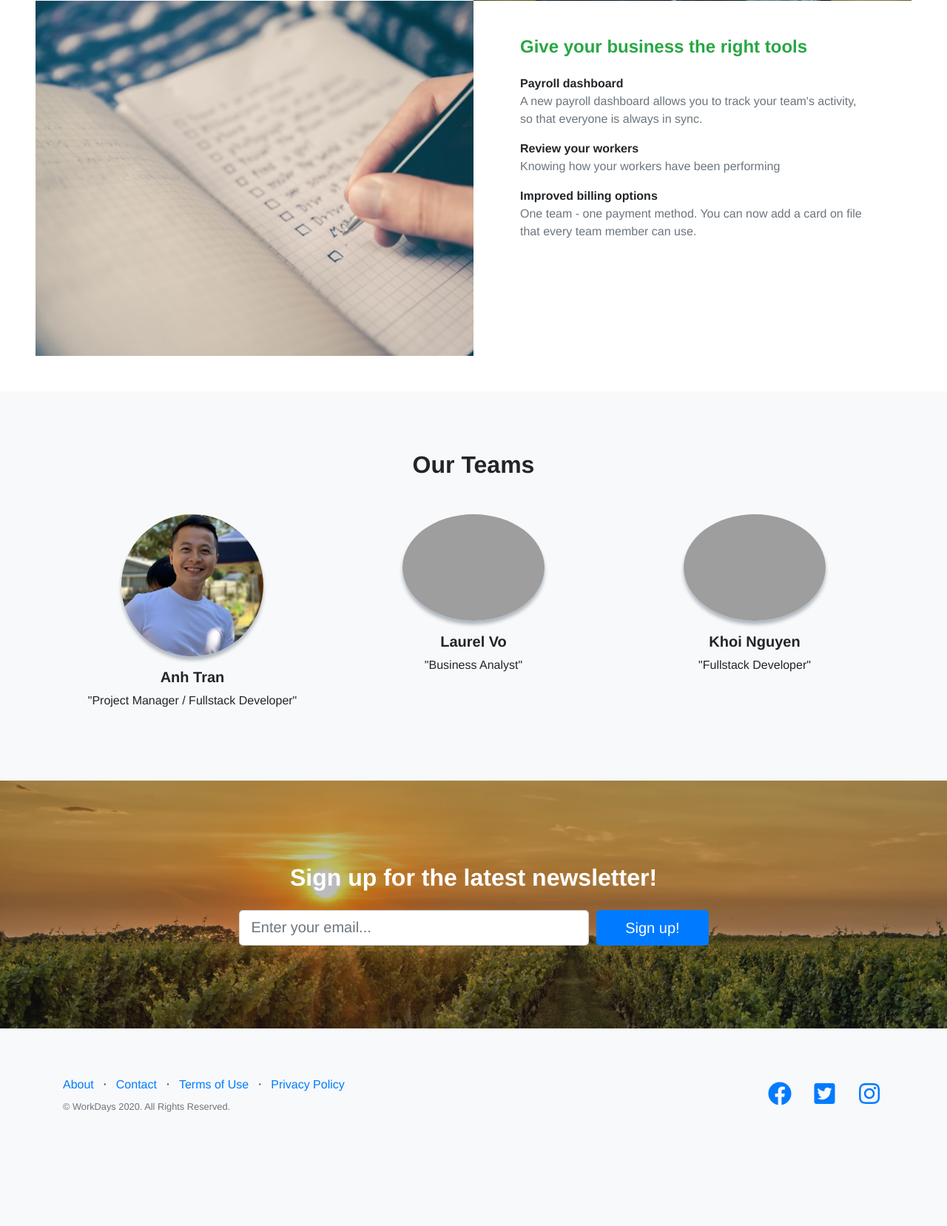
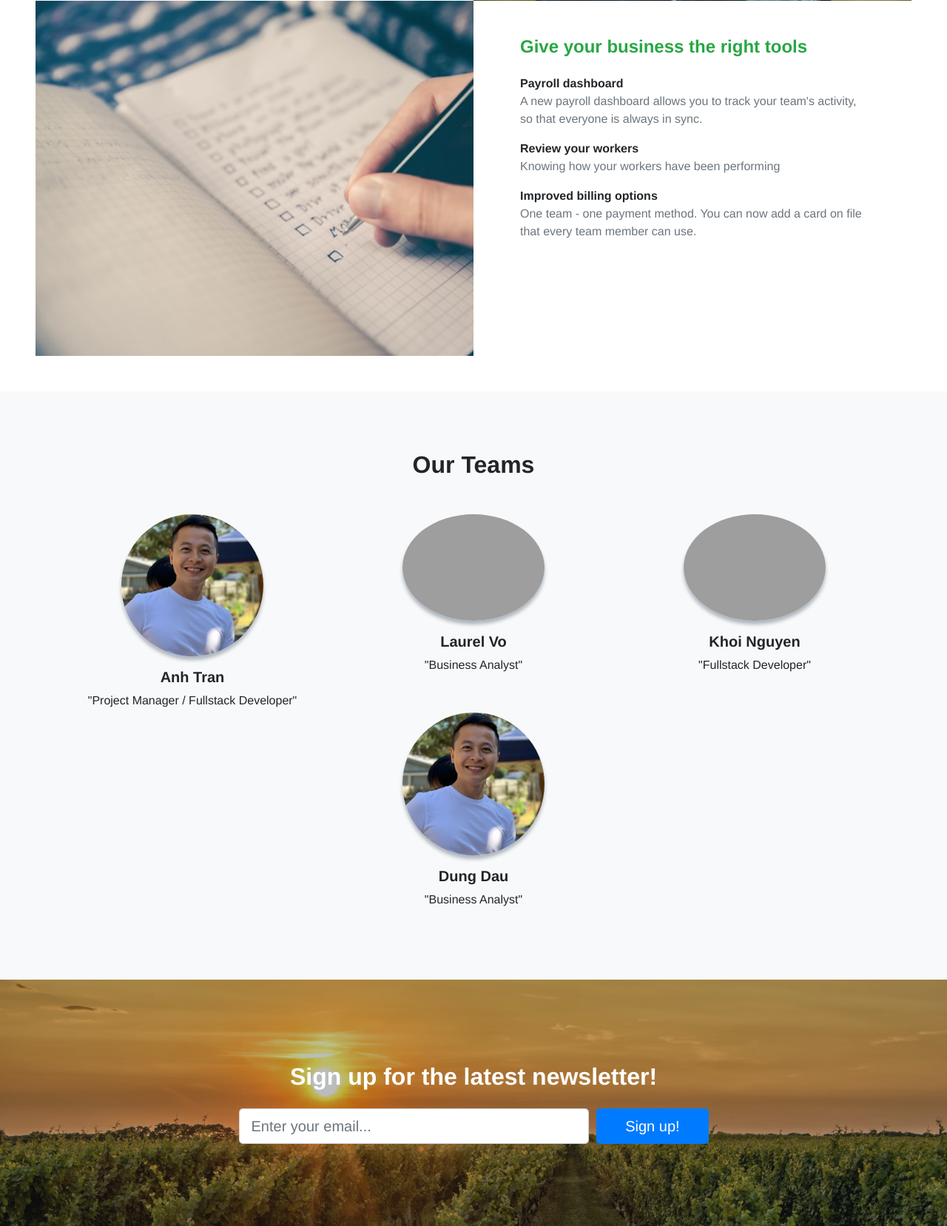
Before and after one commit to anhtran304/workdays, a Django app: page / in a window 1280 px wide. Shown: the part 1635-3292 px from the top of the page at 74% size. Before the commit the page ends 3138 px from the top, so only its background shows below. Run offline with Django 3.2, Linux system fonts and the light colour scheme; some libraries are stand-ins or nearby versions; grey boxes are pictures that could not be loaded.

Commit message:
Our teams/adding dung dau

```diff
--- a/workdays/templates/index.html
+++ b/workdays/templates/index.html
@@ -94,15 +94,15 @@
               <div class="mb-3">
                 <strong>Payroll dashboard</strong>
                 <p class="text-muted">A new payroll dashboard allows you to track your team's activity, so that everyone is always in sync.</p>
-              <div>
+              </div>
               <div class="mb-3">
                 <strong>Review your workers</strong>
                 <p class="text-muted">Knowing how your workers have been performing</p>
-              <div>
+              </div>
               <div class="mb-3">
                 <strong>Improved billing options</strong>
                 <p class="text-muted">One team - one payment method. You can now add a card on file that every team member can use.</p>
-              <div>
+              </div>
             </div>
           </div>
       </div>
@@ -114,7 +114,7 @@
 <section class="teams text-center bg-light">
   <div class="container">
     <h2 class="mb-5">Our Teams</h2>
-    <div class="row mb-3">
+    <div class="row mb-1">
       <div class="col-lg-4">
         <div class="teams-item mx-auto mb-5 mb-lg-0">
           <img class="img-fluid rounded-circle mb-3" src="/static/img/anh-tran.png" alt="">
@@ -140,6 +140,17 @@
           <p class="font-weight-light mb-0">"Fullstack Developer"</p>
         </div>
       </div>
+    </div>
+    <div class="row mb-3">
+      <div class="col">
+        <div class="teams-item mx-auto mb-5 mb-lg-0">
+          <img class="img-fluid rounded-circle mb-3" src="/static/img/anh-tran.png" alt="">
+          <h5>Dung Dau</h5>
+          <p class="font-weight-light mb-0">"Business Analyst"</p>
+        </div>
+      </div>
+    </div>
+  </div>
 </section>
 
 <!-- Call to Action -->
```
